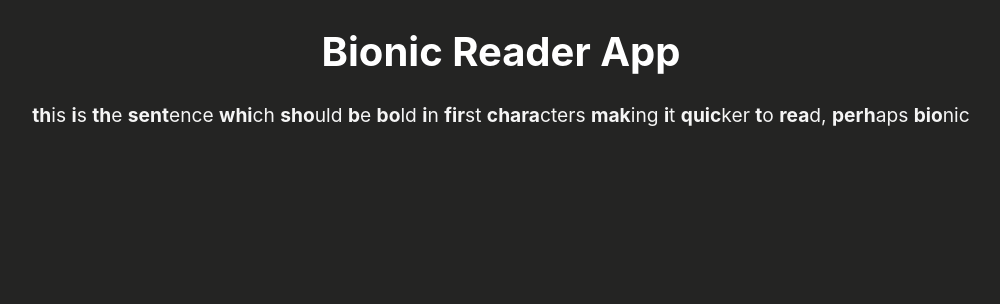
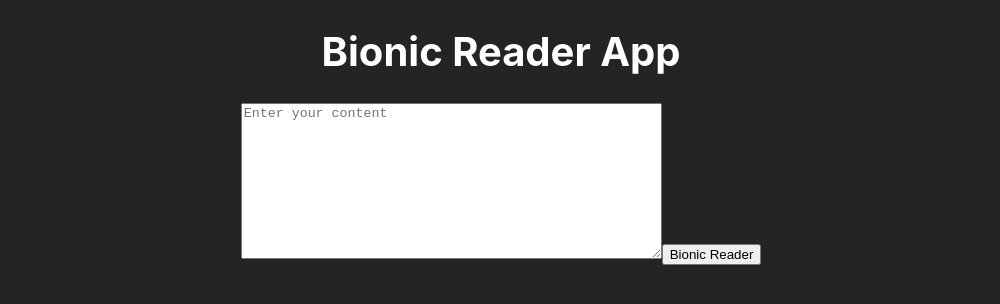
Before and after one commit to dwaynediddy/bionicreader, a React (Create React App) app: page / in a window 1280 px wide. Shown: the top 304 px of the page, without its empty margins (139-1139 px from the left). Built offline with nearby package versions, Linux system fonts and the light colour scheme.

Commit message:
added a textarea and button to show the conversion to bionic reading

```diff
--- /dev/null
+++ b/src/components/ModifiedSentence.js
@@ -0,0 +1,31 @@
+import React from 'react'
+
+const ModifiedSentence = (props) => {
+    let words = props.sentence.split(' ')
+    let modifiedWords = []
+
+    for (let i = 0; i < words.length; i++) {
+      let word = words[i]
+      let modifiedWord = ''
+
+      for (let j = 0; j < word.length; j++) {
+        let character = word[j]
+        let halfLength = Math.ceil(word.length / 2)
+
+        if (j < halfLength) {
+          modifiedWord += '<b>' + character + '</b>'
+        } else {
+          modifiedWord += character
+        }
+      }
+
+      modifiedWords.push(modifiedWord)
+    }
+
+    const modifiedSentence = modifiedWords.join(' ')
+  return (
+    <div>ModifiedSentence</div>
+  )
+}
+
+export default ModifiedSentence
--- a/src/components/Reader.js
+++ b/src/components/Reader.js
@@ -1,34 +1,57 @@
-import React from 'react';
+import React, { useState } from 'react';
+import ModifiedSentence from './ModifiedSentence'; // Make sure to import the correct path for ModifiedSentence component
 
-const Reader = (props) => {
-  let words = props.sentence.split(' ')
-  let modifiedWords = []
+const Reader = () => {
+  const [inputSentence, setInputSentence] = useState('');
+  const [modifiedSentence, setModifiedSentence] = useState('');
+
+  const handleInputChange = (event) => {
+    setInputSentence(event.target.value);
+  };
+
+  const modifySentence = () => {
+    let words = inputSentence.split(' ');
+    let modifiedWords = [];
 
     for (let i = 0; i < words.length; i++) {
-    let word = words[i]
-    let modifiedWord = ''
+      let word = words[i];
+      let modifiedWord = '';
 
       for (let j = 0; j < word.length; j++) {
-      let character = word[j]
-      let halfLength = Math.ceil(word.length / 2)
+        let character = word[j];
+        let halfLength = Math.ceil(word.length / 2);
 
         if (j < halfLength) {
-        modifiedWord += '<b>' + character + '</b>'
+          modifiedWord += '<b>' + character + '</b>';
         } else {
-        modifiedWord += character
+          modifiedWord += character;
         }
       }
 
-    modifiedWords.push(modifiedWord)
+      modifiedWords.push(modifiedWord);
     }
 
-  const modifiedSentence = modifiedWords.join(' ')
+    const modified = modifiedWords.join(' ');
+    setModifiedSentence(modified);
+  };
 
   return (
-    <div className='reader-container'>
+    <div className="reader-container">
+      <textarea
+        rows="10"
+        cols="50"
+        value={inputSentence}
+        onChange={handleInputChange}
+        placeholder="Enter your content"
+      />
+      <button onClick={modifySentence}>Bionic Reader</button>
+      {modifiedSentence && (
+        <div>
           <p dangerouslySetInnerHTML={{ __html: modifiedSentence }} />
         </div>
-  )
-}
+      )}
+    </div>
+  );
+};
 
 export default Reader;
```
Lines whose indentation alone changed are shown as unchanged.
